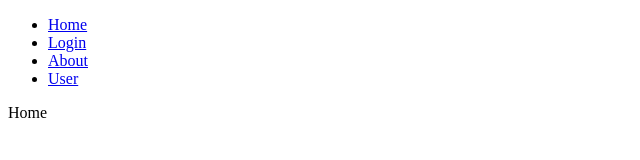
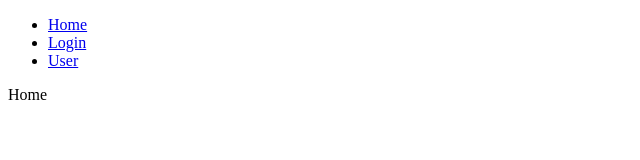
Before and after one commit to inkweon7269/estate-client-vite, a React (Vite) app: page / in a window 1280 px wide. Shown: the top 160 px of the page, without its empty margins (0-640 px from the left). Built offline with nearby package versions, Linux system fonts and the light colour scheme.

Commit message:
remove : 불필요한 코드 제거

```diff
--- a/src/pages/_layout.tsx
+++ b/src/pages/_layout.tsx
@@ -15,9 +15,6 @@ const LayoutMain: React.FC<{ children: React.ReactNode }> = ({ children }) => {
                             <NavLink to='/login'>Login</NavLink>
                         </li>
                         <li>
-                            <NavLink to='/about'>About</NavLink>
-                        </li>
-                        <li>
                             <NavLink to='/user'>User</NavLink>
                         </li>
                     </ul>
--- a/src/pages/about.tsx
+++ /dev/null
@@ -1,5 +0,0 @@
-const About = () => {
-    return <div>About</div>;
-};
-
-export default About;
--- a/src/pages/user/[userId]/index.tsx
+++ /dev/null
@@ -1,5 +0,0 @@
-const UserId = () => {
-    return <div>UserId</div>;
-};
-
-export default UserId;
--- a/src/pages/user/_layout.tsx
+++ /dev/null
@@ -1,22 +0,0 @@
-import React from 'react';
-
-import { NavLink } from 'react-router-dom';
-
-const LayoutUser: React.FC<{ children: React.ReactNode }> = ({ children }) => {
-    return (
-        <div>
-            <header>
-                <nav>
-                    <ul>
-                        <li>
-                            <NavLink to='/user/10'>User Detail</NavLink>
-                        </li>
-                    </ul>
-                </nav>
-            </header>
-            <main>{children}</main>
-        </div>
-    );
-};
-
-export default LayoutUser;
```
